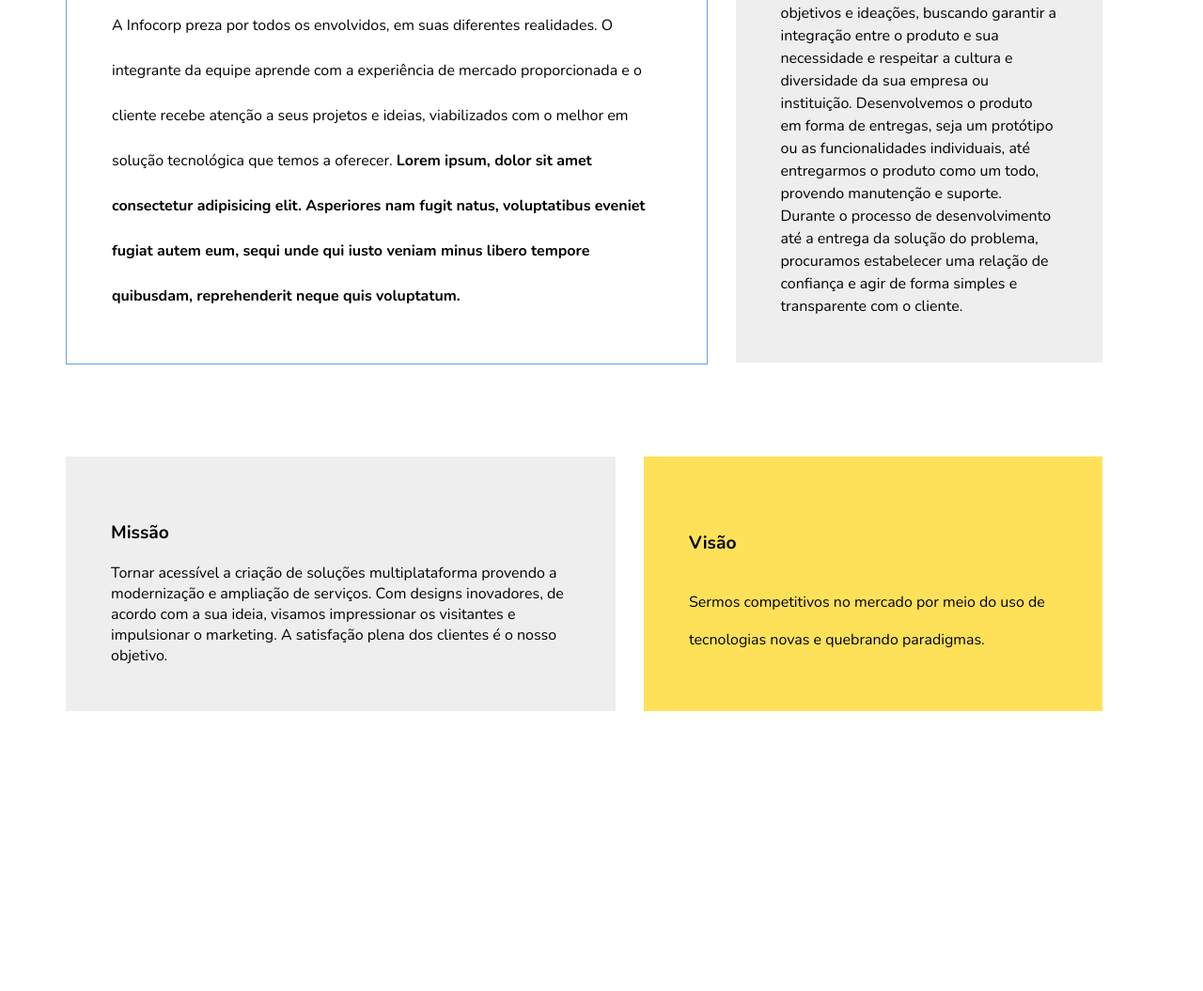
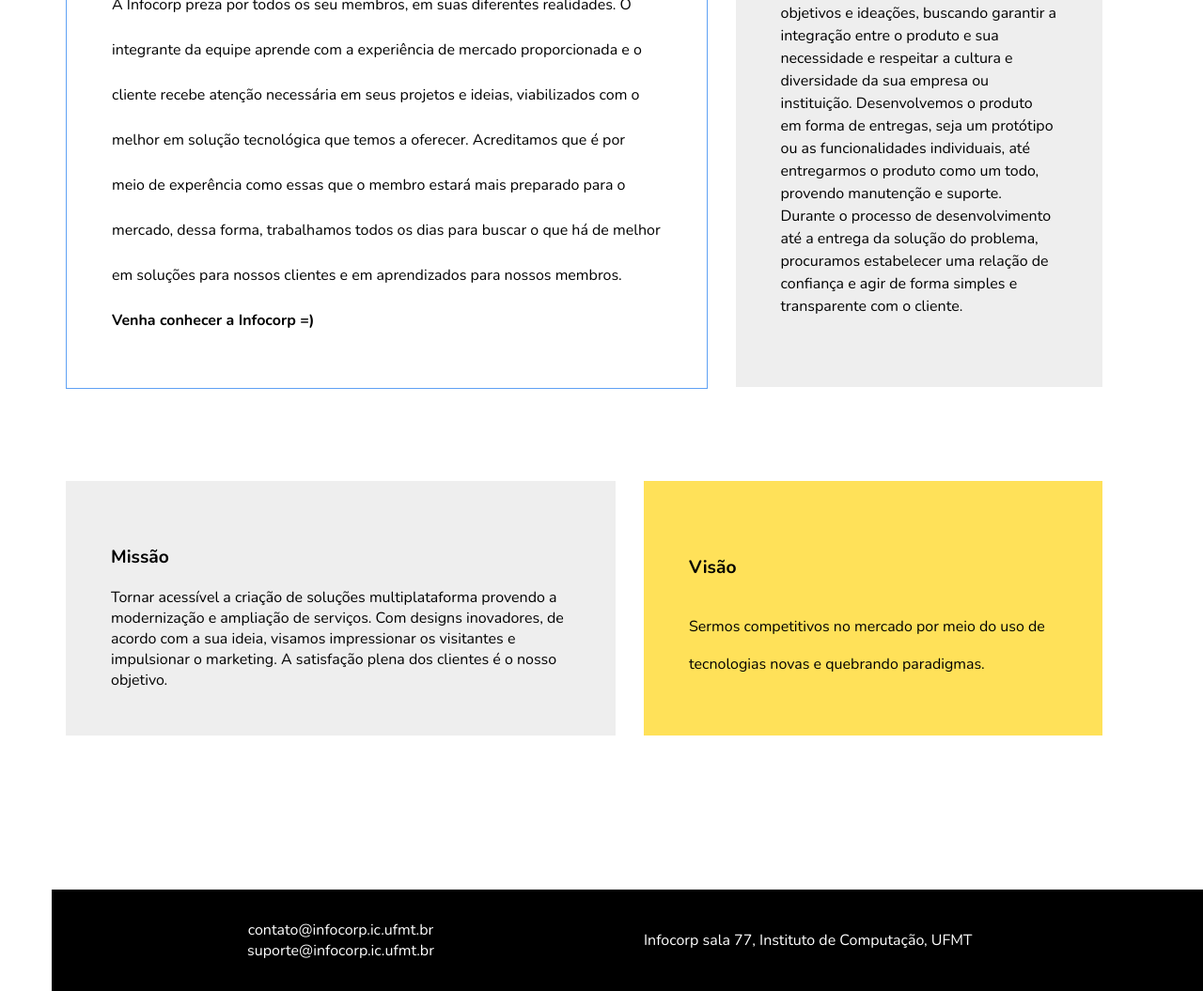
Before and after one commit to jorgecrodrigues/infocorp-coming-soon, a website built with Parcel: page src/about.html in a window 1280 px wide. Shown: the part 1470-2525 px from the top of the page at 94% size. Before the commit the page ends 2391 px from the top, so only its background shows below. Built offline with nearby package versions, Linux system fonts and the light colour scheme.

Commit message:
Adicionado rodapé

```diff
--- a/src/about.html
+++ b/src/about.html
@@ -184,14 +184,17 @@
                             </div>
                             <div class="box__bottom">
                                 <div class="box__bottom__content">
-                                    A Infocorp preza por todos os envolvidos, em suas diferentes realidades. O
-                                    integrante da equipe
-                                    aprende com a experiência de mercado proporcionada e o cliente recebe atenção a
-                                    seus projetos e
-                                    ideias, viabilizados com o melhor em solução tecnológica que temos a oferecer.
-                                    <b>Lorem ipsum, dolor sit amet consectetur adipisicing elit. Asperiores nam fugit
-                                        natus, voluptatibus eveniet fugiat autem eum, sequi unde qui iusto veniam minus
-                                        libero tempore quibusdam, reprehenderit neque quis voluptatum.</b>
+                                    A Infocorp preza por todos os seu membros, em suas diferentes realidades. O
+                                    integrante da equipe aprende com a experiência de mercado proporcionada e o cliente
+                                    recebe atenção necessária em seus projetos e ideias, viabilizados com o melhor em
+                                    solução tecnológica que temos a oferecer.
+
+
+
+                                    Acreditamos que é por meio de experência como essas que o membro estará mais
+                                    preparado para o mercado, dessa forma, trabalhamos todos os dias para buscar o
+                                    que há de melhor em soluções para nossos clientes e em aprendizados para nossos
+                                    membros. <b>Venha conhecer a Infocorp =)</b>
                                 </div>
                             </div>
                         </div>
@@ -200,13 +203,11 @@
                 <div class="col-12 col-md-4 col-lg-4 col-xl-4">
                     <div class="about__description__how_we_work">
                         <p>Como trabalhamos ?</p> <br /> <!-- Simmmm, pode deixar esse <br> aqui mesmo ... -->
-
                         Ouvimos suas ideias para entender seus objetivos
                         e ideações, buscando garantir a integração entre o produto e sua necessidade e respeitar a
                         cultura e diversidade da sua empresa ou instituição. Desenvolvemos o produto em forma de
                         entregas, seja um protótipo ou as funcionalidades individuais, até entregarmos o produto como um
                         todo, provendo manutenção e suporte.
-
                         Durante o processo de desenvolvimento até a entrega da solução do problema, procuramos
                         estabelecer uma relação de confiança e agir de forma simples e transparente com o cliente.
                     </div>
@@ -231,6 +232,23 @@
             </div>
         </div>
     </section>
+
+    <section class="about__footer">
+        <div class="container about__footer__container">
+            <div class="row about__footer__row">
+                <div class="col-12 col-md-6 col-lg-6 col-xl-6">
+                    <div class="about__footer__contact">
+                        contato@infocorp.ic.ufmt.br <br>
+                        suporte@infocorp.ic.ufmt.br
+                    </div>
+                </div>
+
+                <div class="col-12 col-md-5 col-lg-5 col-xl-5">
+                    Infocorp sala 77, Instituto de Computação, UFMT
+                </div>
+            </div>
+        </div>
+    </section>
 </body>
 
 </html>
--- a/src/assets/sass/new.scss
+++ b/src/assets/sass/new.scss
@@ -289,4 +289,34 @@
       }
     }
   }
+
+  &__footer {
+    overflow: hidden;
+    &__container {
+      position: relative;
+
+      &:before {
+        top: 0;
+        right: -50%;
+        width: 50%;
+        height: 100%;
+        background: black;
+        content: "";
+        position: absolute;
+      }
+
+      padding-top: 2rem;
+      padding-bottom: 2rem;
+      background: black;
+      color: white;
+    }
+
+    &__row {
+      align-items: center;
+    }
+
+    &__contact {
+      text-align: center;
+    }
+  }
 }
```
